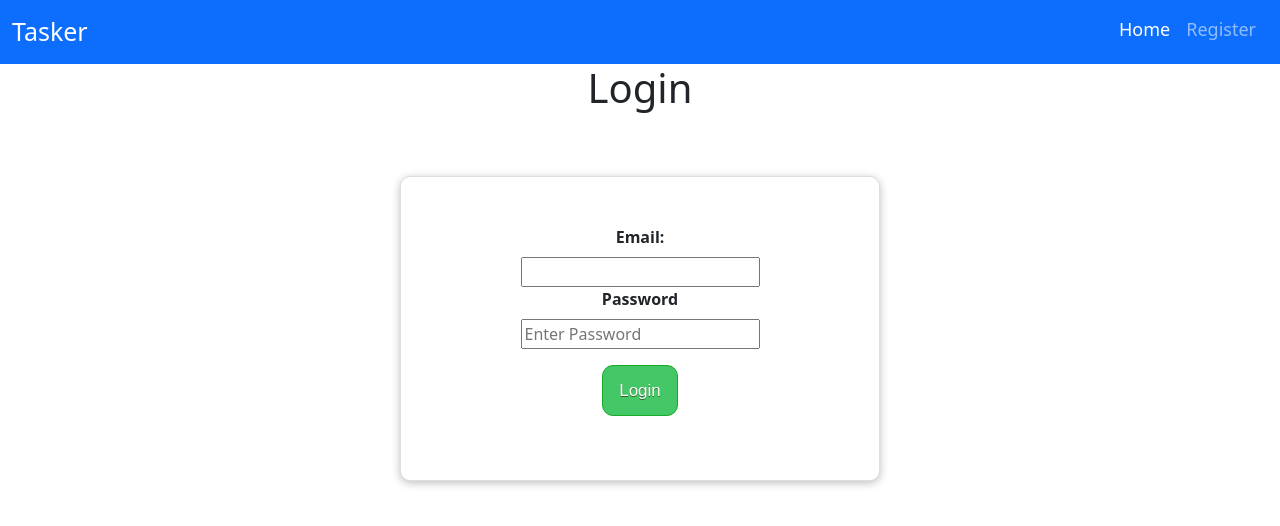
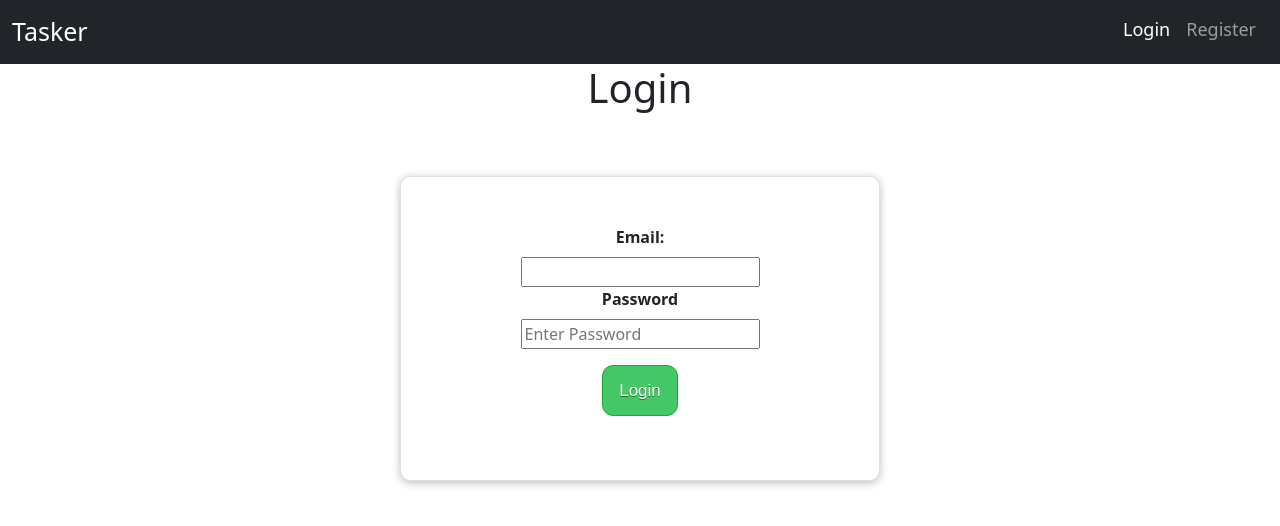
Before and after one commit to Level-Up-Partnership/lup-tasker, a Vue app in the folder client/: page /login in a window 1280 px wide. Shown: the top 526 px of the page. Built offline with nearby package versions, Linux system fonts and the light colour scheme.

Commit message:
Added logout button that appears when user is logged in. Also the Register and login routers go away when the user is logged in.

```diff
--- a/client/src/components/Layout/TheHeader.vue
+++ b/client/src/components/Layout/TheHeader.vue
@@ -1,5 +1,5 @@
 <template>
-  <nav class="navbar navbar-expand-lg navbar-dark bg-primary">
+  <nav class="navbar navbar-expand-lg navbar-dark bg-dark">
     <div class="container-fluid">
       <router-link class="navbar-brand tasker-header" to="/homepage"
         >Tasker</router-link
@@ -21,12 +21,29 @@
       >
         <ul class="navbar-nav me-auto mb-2 mb-lg-0">
           <li class="nav-item">
-            <a class="nav-link active" aria-current="page" href="#">Home</a>
+            <router-link
+              to="login"
+              v-if="!isLoggedIn"
+              class="nav-link active"
+              aria-current="page"
+              >Login</router-link
+            >
           </li>
           <li class="nav-item">
-            <router-link to="/register" class="nav-link" href="#"
+            <router-link to="/register" v-if="!isLoggedIn" class="nav-link"
               >Register</router-link
             >
+          </li>
+          <li class="nav-item">
+            <router-link
+              v-if="isLoggedIn"
+              to="/login"
+              class="nav-link"
+              type="button"
+              @click="logout"
+            >
+              Logout
+            </router-link>
           </li>
         </ul>
       </div>
@@ -34,10 +51,31 @@
   </nav>
 </template>
 
-
+<script>
+export default {
+  data() {
+    return {};
+  },
+  computed: {
+    isLoggedIn() {
+      console.log(this.$store.getters.IsLoggedIn);
+      return this.$store.getters.IsLoggedIn;
+    },
+  },
+  methods: {
+    logout() {
+      localStorage.clear();
+      this.$router.push("/login");
+    },
+  },
+};
+</script>
 <style scoped>
 .tasker-header {
   font-size: 25px;
+}
+.nav-colour {
+  color: black;
 }
 .nav-content {
   position: absolute;
```
